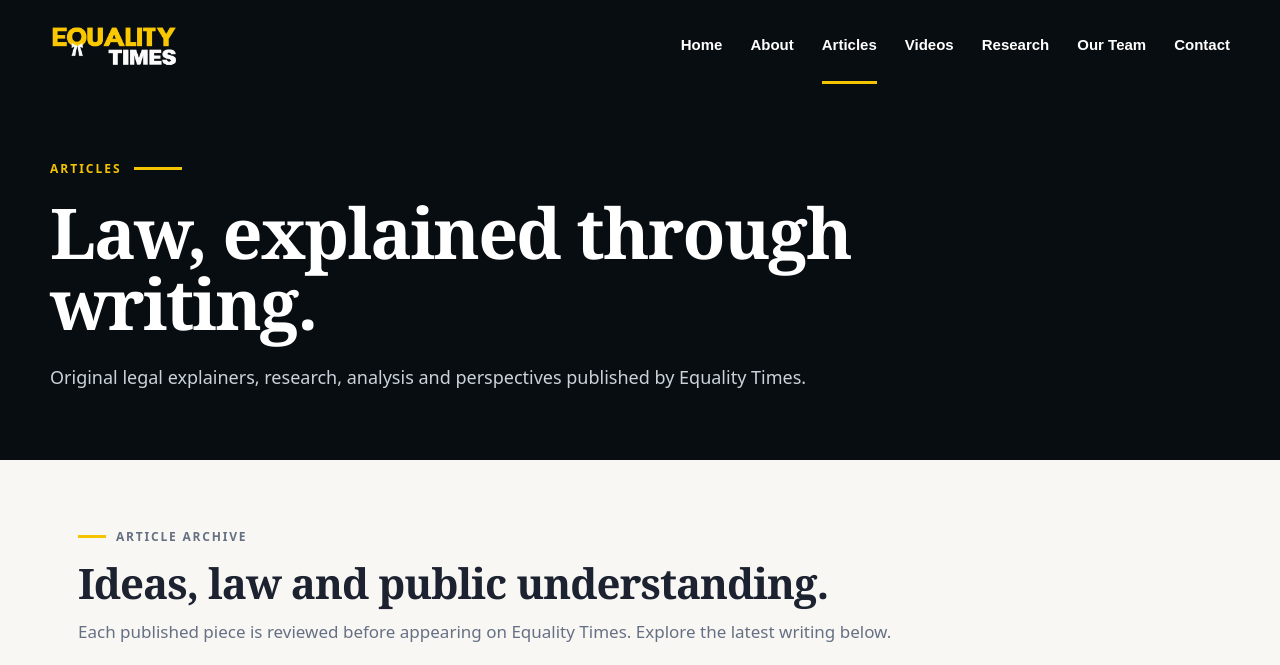
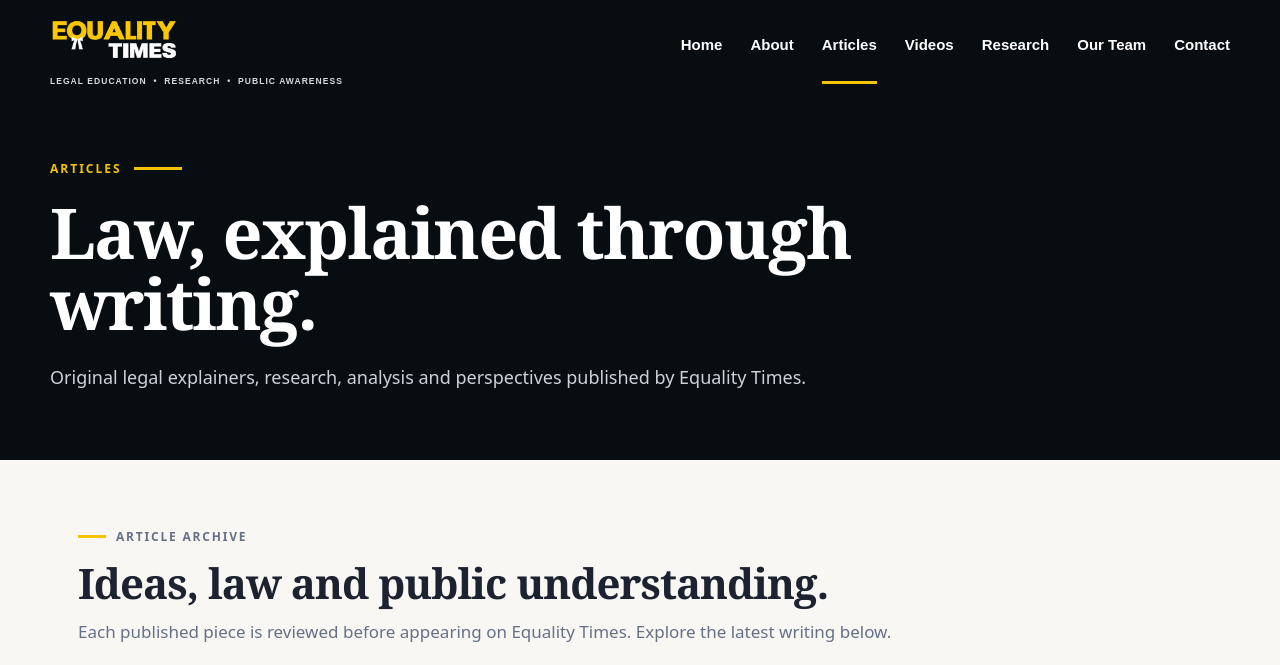
Before and after one commit to equalitytimes/equalitytimes-test, a Jekyll site: the page built from articles/index.html, in a window 1280 px wide, cut to the strip 0-665 px from the top of the page. Built offline with Jekyll 4.4.1, drawn with Linux system fonts in a browser that asks for light colours.

Commit message:
Lock header layout and restore brand tagline

```diff
--- a/articles/index.html
+++ b/articles/index.html
@@ -8,14 +8,25 @@
   <title>Articles | Equality Times</title>
   <meta name="description" content="Original writings, legal explainers, research and analysis published by Equality Times.">
   <link rel="stylesheet" href="/equalitytimes-test/assets/style.css">
+<style>
+.site-header{background:#080d11!important;color:#fff!important;width:100%!important;position:relative!important;z-index:100!important}
+.site-header-inner{width:min(1180px,calc(100% - 56px))!important;min-height:88px!important;margin:0 auto!important;padding:0!important;display:flex!important;align-items:center!important;justify-content:space-between!important;gap:30px!important}
+.site-brand{display:flex!important;flex-direction:column!important;align-items:flex-start!important;justify-content:center!important;flex:0 0 auto!important;gap:4px!important;text-decoration:none!important}
+.site-brand img{display:block!important;width:128px!important;height:auto!important;max-width:128px!important;max-height:none!important;object-fit:contain!important}
+.site-brand-tagline{display:block!important;margin:0!important;color:#d7dbe0!important;font-family:Arial,Helvetica,sans-serif!important;font-size:8.5px!important;line-height:1!important;font-weight:600!important;letter-spacing:1.05px!important;white-space:nowrap!important;text-transform:uppercase!important}
+.site-nav{display:flex!important;align-items:center!important;justify-content:flex-end!important;gap:28px!important;flex:0 0 auto!important}
+.site-nav a{display:block!important;position:relative!important;box-sizing:border-box!important;color:#fff!important;text-decoration:none!important;font-family:Arial,Helvetica,sans-serif!important;font-size:15px!important;line-height:1.2!important;font-weight:600!important;padding:31px 0 27px!important;margin:0!important;border:0!important;border-bottom:3px solid transparent!important;white-space:nowrap!important}
+.site-nav a:hover,.site-nav a.active{color:#fff!important;border-bottom-color:#f4c400!important}
+.site-nav a::before,.site-nav a::after{content:none!important;display:none!important}
+@media(max-width:900px){.site-header-inner{width:calc(100% - 44px)!important;min-height:auto!important;padding:18px 0!important;flex-direction:column!important;align-items:flex-start!important}.site-brand-tagline{font-size:8px!important}.site-nav{width:100%!important;justify-content:flex-start!important;gap:20px!important;overflow-x:auto!important;flex-wrap:nowrap!important}.site-nav a{font-size:15px!important;padding:8px 0 12px!important}}
+@media(max-width:600px){.site-header-inner{width:calc(100% - 32px)!important;padding:16px 0!important}.site-brand img{width:128px!important}.site-brand-tagline{font-size:7.5px!important;letter-spacing:.8px!important}.site-nav{gap:16px!important}.site-nav a{font-size:14px!important;padding:7px 0 11px!important}}
+</style>
 </head>
 <body>
 
 <header class="site-header">
   <div class="site-header-inner">
-    <a class="site-brand" href="{{ '/' | relative_url }}" aria-label="Equality Times home">
-      <img src="{{ '/assets/logo-new.png' | relative_url }}" alt="Equality Times">
-    </a>
+    <a class="site-brand" href="{{ '/' | relative_url }}" aria-label="Equality Times home"><img src="{{ '/assets/logo-new.png' | relative_url }}" alt="Equality Times"><span class="site-brand-tagline">LEGAL EDUCATION&nbsp;&nbsp;•&nbsp;&nbsp;RESEARCH&nbsp;&nbsp;•&nbsp;&nbsp;PUBLIC AWARENESS</span></a>
     <nav class="site-nav" aria-label="Main navigation">
       <a href="{{ '/' | relative_url }}">Home</a>
       <a href="{{ '/about.html' | relative_url }}">About</a>
```
